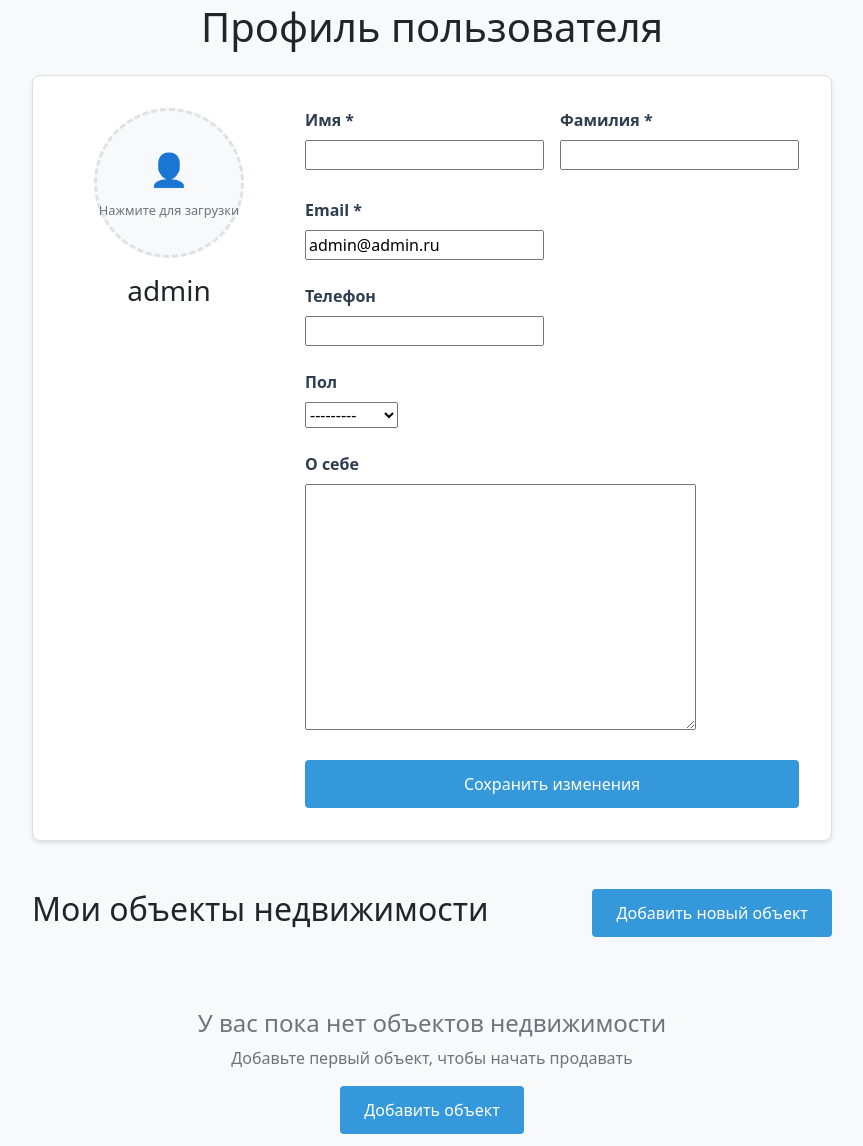
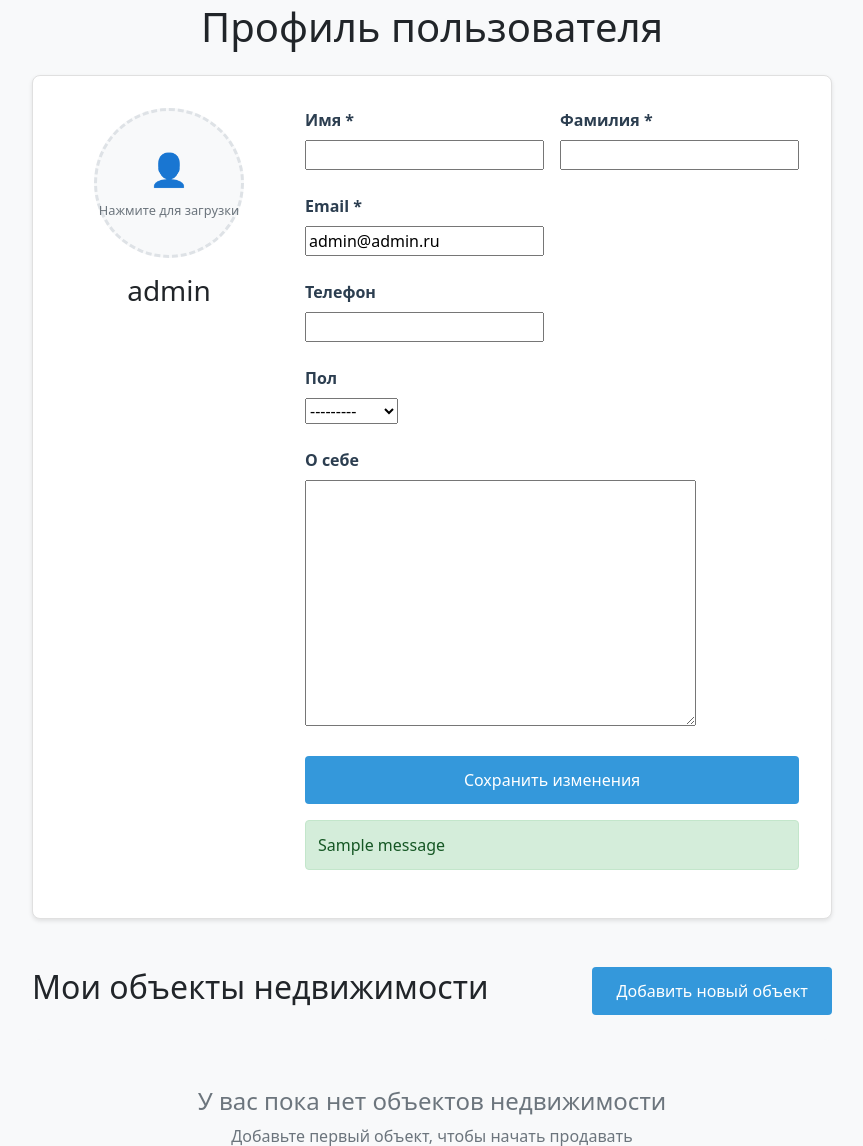
Before and after one commit to Adelya-yep/realty, a Django app: page /profile/ in a window 1280 px wide. Shown: the part 159-1305 px from the top of the page, without its empty margins (208-1071 px from the left). Run offline with Django 5.2, Linux system fonts and the light colour scheme; a user stored in the database is signed in; data comes from the database, SQL or seed files in the repository; both versions use the stored data as it was after the commit; tables that the repository leaves empty hold one stand-in row (values such as "Sample post"); one stand-in notice (Sample message) is shown.

Commit message:
Аватарка

```diff
--- a/realty_site/realty/templates/realty/profile.html
+++ b/realty_site/realty/templates/realty/profile.html
@@ -23,7 +23,6 @@
                             </div>
                             {% endif %}
                         </label>
-                        <input type="file" name="avatar" id="id_avatar" accept="image/*" style="display: none;" onchange="previewAvatar(this)">
                     </div>
                     <h3 class="mt-3">{{ user.get_full_name|default:user.username }}</h3>
                     <p class="text-muted">{{ user.get_user_type_display }}</p>
@@ -34,48 +33,53 @@
                     <form id="profile-form" method="post" enctype="multipart/form-data">
                         {% csrf_token %}
 
+                        <!-- Поле аватара ВНУТРИ формы -->
+                        <input type="file" name="avatar" id="id_avatar" accept="image/*" style="display: none;" onchange="previewAvatar(this)">
+
                         <div style="display: grid; grid-template-columns: 1fr 1fr; gap: 1rem;">
                             <div class="form-group">
                                 <label for="id_first_name">Имя *</label>
                                 {{ form.first_name }}
-                                <small class="error" id="first_name-error" style="color: red; display: block;"></small>
                             </div>
 
                             <div class="form-group">
                                 <label for="id_last_name">Фамилия *</label>
                                 {{ form.last_name }}
-                                <small class="error" id="last_name-error" style="color: red; display: block;"></small>
                             </div>
                         </div>
 
                         <div class="form-group">
                             <label for="id_email">Email *</label>
                             {{ form.email }}
-                            <small class="error" id="email-error" style="color: red; display: block;"></small>
                         </div>
 
                         <div class="form-group">
                             <label for="id_phone">Телефон</label>
                             {{ form.phone }}
-                            <small class="error" id="phone-error" style="color: red; display: block;"></small>
                         </div>
 
                         <div class="form-group">
                             <label for="id_gender">Пол</label>
                             {{ form.gender }}
-                            <small class="error" id="gender-error" style="color: red; display: block;"></small>
                         </div>
 
                         <div class="form-group">
                             <label for="id_bio">О себе</label>
                             {{ form.bio }}
-                            <small class="error" id="bio-error" style="color: red; display: block;"></small>
                         </div>
 
                         <button type="submit" class="btn" style="width: 100%;">Сохранить изменения</button>
                     </form>
 
-                    <div id="profile-message" style="margin-top: 1rem; padding: 1rem; border-radius: 4px; display: none;"></div>
+                    {% if messages %}
+                    <div style="margin-top: 1rem;">
+                        {% for message in messages %}
+                        <div class="alert alert-{{ message.tags }}">
+                            {{ message }}
+                        </div>
+                        {% endfor %}
+                    </div>
+                    {% endif %}
                 </div>
             </div>
         </div>
@@ -92,7 +96,7 @@
         <div class="property-grid">
             {% for property in properties %}
             <div class="property-card">
-                {% with main_image=property.images.filter.is_main.first %}
+                {% with main_image=property.images.first %}
                     {% if main_image %}
                     <img src="{{ main_image.image.url }}" alt="{{ property.title }}" style="width: 100%; height: 200px; object-fit: cover; border-radius: 8px 8px 0 0;">
                     {% else %}
@@ -145,92 +149,13 @@ function previewAvatar(input) {
             newAvatar.style.border = '3px solid #3498db';
 
             // Заменяем содержимое label
-            const label = input.parentElement;
+            const label = document.querySelector('label[for="id_avatar"]');
             label.innerHTML = '';
             label.appendChild(newAvatar);
-
-            // Автоматически сохраняем форму
-            setTimeout(() => {
-                document.getElementById('profile-form').dispatchEvent(new Event('submit'));
-            }, 500);
         };
         reader.readAsDataURL(input.files[0]);
     }
-}
-
-$(document).ready(function() {
-    // Обработка отправки формы через AJAX
-    $('#profile-form').on('submit', function(e) {
-        e.preventDefault();
-
-        // Очищаем ошибки
-        $('.error').text('');
-        $('#profile-message').hide().removeClass('alert-success alert-danger');
-
-        // Показываем загрузку
-        const submitBtn = $(this).find('button[type="submit"]');
-        const originalText = submitBtn.text();
-        submitBtn.text('Сохранение...').prop('disabled', true);
-
-        // Создаем FormData для отправки файлов
-        const formData = new FormData(this);
-
-        $.ajax({
-            type: 'POST',
-            url: window.location.href,
-            data: formData,
-            processData: false,
-            contentType: false,
-            success: function(response) {
-                if (response.success) {
-                    $('#profile-message')
-                        .text('Изменения успешно сохранены!')
-                        .addClass('alert-success')
-                        .show();
-
-                    // Обновляем имя в заголовке
-                    const firstName = $('input[name="first_name"]').val();
-                    const lastName = $('input[name="last_name"]').val();
-                    if (firstName || lastName) {
-                        $('h3').text(firstName + ' ' + lastName);
-                    }
-                } else {
-                    // Показываем ошибки
-                    for (let field in response.errors) {
-                        $(`#${field}-error`).text(response.errors[field][0].message);
-                    }
-                    $('#profile-message')
-                        .text('Пожалуйста, исправьте ошибки в форме')
-                        .addClass('alert-danger')
-                        .show();
-                }
-            },
-            error: function(xhr, status, error) {
-                $('#profile-message')
-                    .text('Произошла ошибка при сохранении. Пожалуйста, попробуйте еще раз.')
-                    .addClass('alert-danger')
-                    .show();
-            },
-            complete: function() {
-                submitBtn.text(originalText).prop('disabled', false);
-            }
-        });
-    });
-
-    // Очистка ошибок при вводе
-    $('input, select, textarea').on('input', function() {
-        const fieldName = $(this).attr('name');
-        $(`#${fieldName}-error`).text('');
-    });
-
-    // Показываем имя файла при выборе аватара
-    $('#id_avatar').on('change', function() {
-        const fileName = this.files[0]?.name;
-        if (fileName) {
-            console.log('Выбран файл:', fileName);
-        }
-    });
-});
+};
 </script>
 
 <style>
@@ -318,13 +243,6 @@ $(document).ready(function() {
     border-radius: 4px;
 }
 
-.error {
-    color: #dc3545;
-    font-size: 0.875rem;
-    margin-top: 0.25rem;
-    display: block;
-}
-
 .card {
     border: 1px solid #e0e0e0;
     border-radius: 8px;
--- a/realty_site/realty/views.py
+++ b/realty_site/realty/views.py
@@ -280,7 +280,10 @@ def profile_update(request):
             return redirect('profile')
         else:
             if request.headers.get('x-requested-with') == 'XMLHttpRequest':
-                return JsonResponse({'success': False, 'errors': form.errors})
+                errors = {}
+                for field, error_list in form.errors.items():
+                    errors[field] = [{'message': error} for error in error_list]
+                return JsonResponse({'success': False, 'errors': errors})
     else:
         form = ProfileUpdateForm(instance=request.user)
 
```
Also changed, not shown: realty_site/db.sqlite3.
